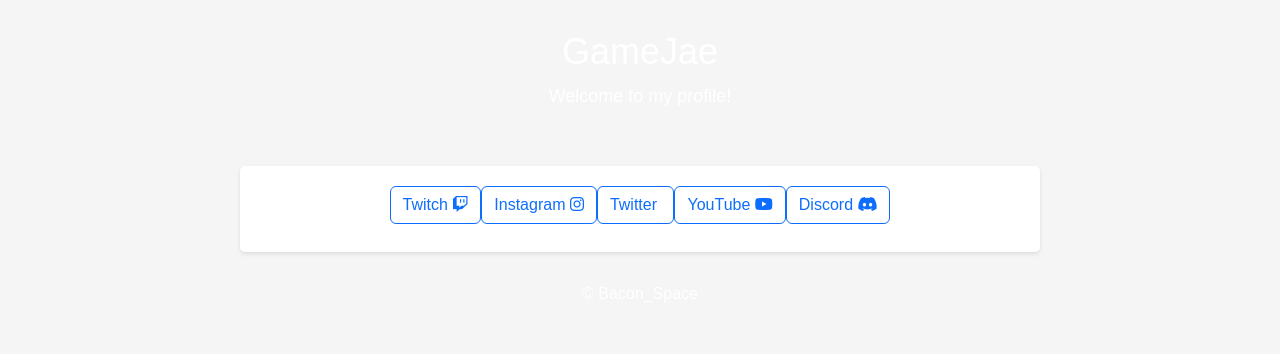
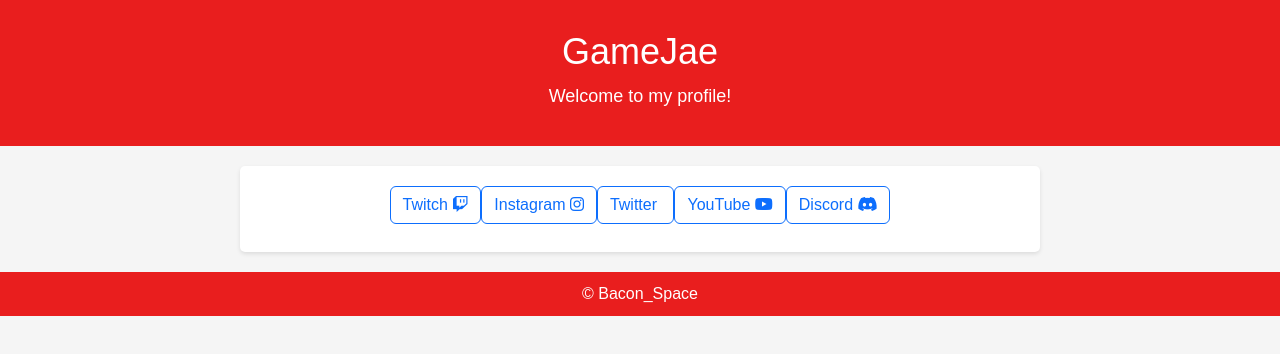
Before and after one commit to gamejae/gamejae.github.io, a plain HTML site: page index.html in a window 1280 px wide. Drawn offline with nearby package versions, Linux system fonts and the light colour scheme.

Commit message:
Update index.html

```diff
--- a/index.html
+++ b/index.html
@@ -20,10 +20,10 @@
             background-color: #f5f5f5;
             margin: 0;
             padding: 0;
-			    text-align: -webkit-center;
+	    text-align: -webkit-center;
         }
         header {
-            background-color: ##e91e1e;
+            background-color: #e91e1e;
             color: #fff;
             text-align: center;
             padding: 20px 0;
@@ -44,7 +44,7 @@
             box-shadow: 0 2px 4px rgba(0, 0, 0, 0.1);
         }
         footer {
-            background-color: ##e91e1e;
+            background-color: #e91e1e;
             color: #fff;
             text-align: center;
             padding: 10px 0;
```
